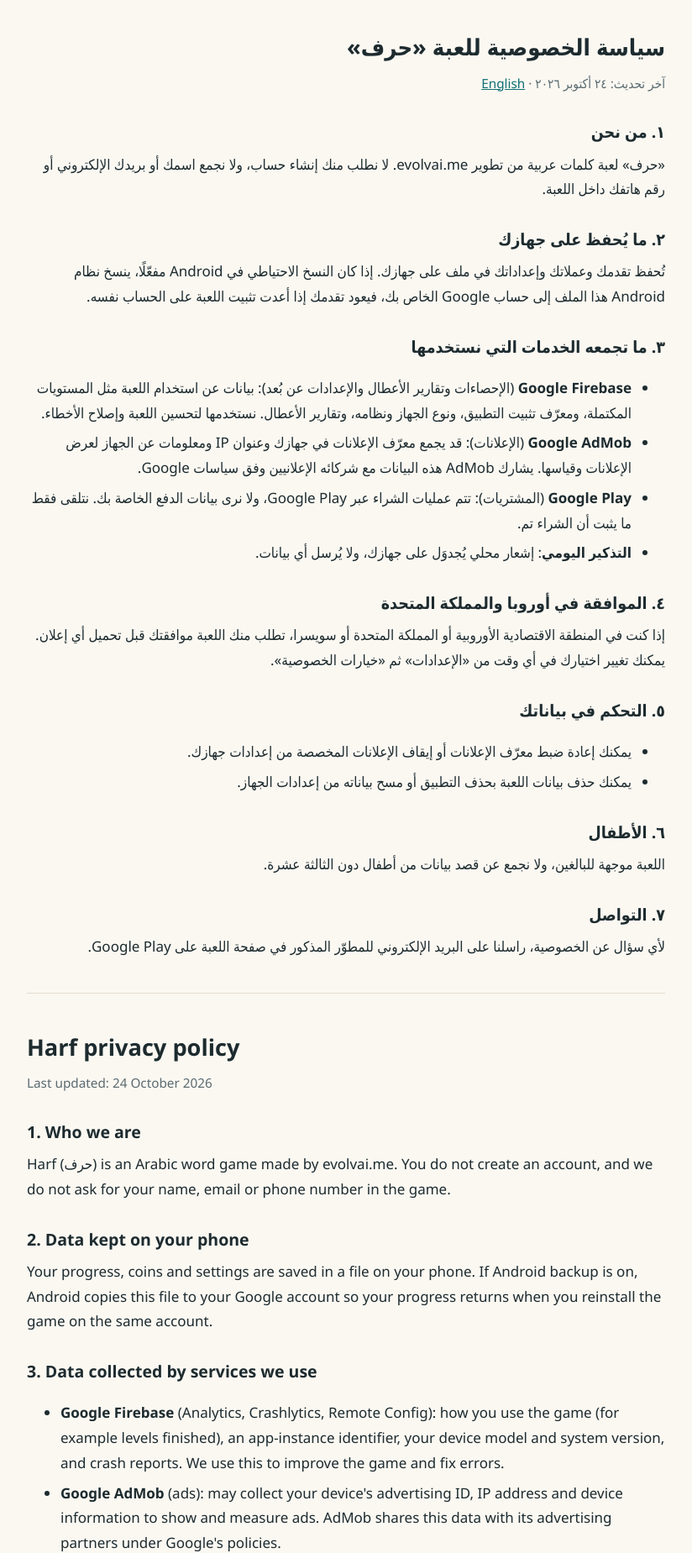
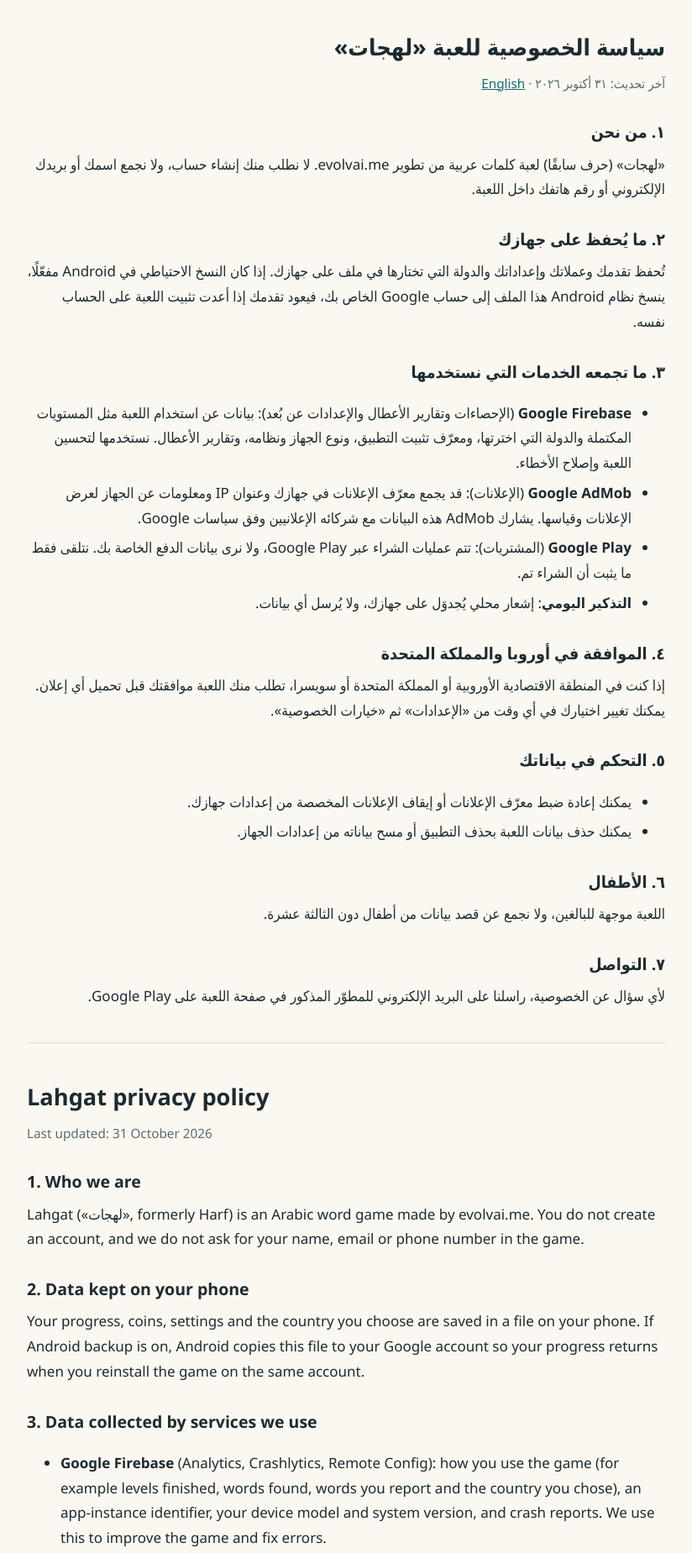
Before and after one commit to evolvai-me/evolvai-me.github.io, a plain HTML site: page harf/privacy/index.html in a window 1280 px wide. Shown: the top 1849 px of the page at 84% size, without its empty margins (228-1052 px from the left). Drawn offline with Linux system fonts and the light colour scheme.

Commit message:
Harf privacy: rename to Lahgat and mention the chosen country
The game now ships as «لهجات» (formerly Harf) on the same Play app, and asks the
player's country, which is kept on the phone and sent with analytics. The URL
stays /harf/privacy/ because release builds and the AdMob consent message link to it.

Co-Authored-By: Claude Opus 5.5 <noreply@anthropic.com>

```diff
--- a/harf/privacy/index.html
+++ b/harf/privacy/index.html
@@ -3,7 +3,7 @@
 <head>
 <meta charset="utf-8">
 <meta name="viewport" content="width=device-width, initial-scale=1">
-<title>سياسة الخصوصية — حرف | Harf privacy policy</title>
+<title>سياسة الخصوصية — لهجات | Lahgat privacy policy</title>
 <style>
   :root { --text: #1d2b2f; --muted: #5b6b70; --bg: #fbf8f2; --rule: #e3dccd; --link: #0e6f73; }
   @media (prefers-color-scheme: dark) { :root { --text: #e8eef0; --muted: #a9b6ba; --bg: #10191b; --rule: #2a3a3e; --link: #6fd0cf; } }
@@ -21,18 +21,18 @@
 <body>
 <main>
 <section lang="ar" dir="rtl">
-  <h1>سياسة الخصوصية للعبة «حرف»</h1>
-  <p class="meta">آخر تحديث: ٢٤ أكتوبر ٢٠٢٦ · <a href="#en">English</a></p>
+  <h1>سياسة الخصوصية للعبة «لهجات»</h1>
+  <p class="meta">آخر تحديث: ٣١ أكتوبر ٢٠٢٦ · <a href="#en">English</a></p>
 
   <h2>١. من نحن</h2>
-  <p>«حرف» لعبة كلمات عربية من تطوير evolvai.me. لا نطلب منك إنشاء حساب، ولا نجمع اسمك أو بريدك الإلكتروني أو رقم هاتفك داخل اللعبة.</p>
+  <p>«لهجات» (حرف سابقًا) لعبة كلمات عربية من تطوير evolvai.me. لا نطلب منك إنشاء حساب، ولا نجمع اسمك أو بريدك الإلكتروني أو رقم هاتفك داخل اللعبة.</p>
 
   <h2>٢. ما يُحفظ على جهازك</h2>
-  <p>تُحفظ تقدمك وعملاتك وإعداداتك في ملف على جهازك. إذا كان النسخ الاحتياطي في Android مفعّلًا، ينسخ نظام Android هذا الملف إلى حساب Google الخاص بك، فيعود تقدمك إذا أعدت تثبيت اللعبة على الحساب نفسه.</p>
+  <p>تُحفظ تقدمك وعملاتك وإعداداتك والدولة التي تختارها في ملف على جهازك. إذا كان النسخ الاحتياطي في Android مفعّلًا، ينسخ نظام Android هذا الملف إلى حساب Google الخاص بك، فيعود تقدمك إذا أعدت تثبيت اللعبة على الحساب نفسه.</p>
 
   <h2>٣. ما تجمعه الخدمات التي نستخدمها</h2>
   <ul>
-    <li><strong>Google Firebase</strong> (الإحصاءات وتقارير الأعطال والإعدادات عن بُعد): بيانات عن استخدام اللعبة مثل المستويات المكتملة، ومعرّف تثبيت التطبيق، ونوع الجهاز ونظامه، وتقارير الأعطال. نستخدمها لتحسين اللعبة وإصلاح الأخطاء.</li>
+    <li><strong>Google Firebase</strong> (الإحصاءات وتقارير الأعطال والإعدادات عن بُعد): بيانات عن استخدام اللعبة مثل المستويات المكتملة والدولة التي اخترتها، ومعرّف تثبيت التطبيق، ونوع الجهاز ونظامه، وتقارير الأعطال. نستخدمها لتحسين اللعبة وإصلاح الأخطاء.</li>
     <li><strong>Google AdMob</strong> (الإعلانات): قد يجمع معرّف الإعلانات في جهازك وعنوان IP ومعلومات عن الجهاز لعرض الإعلانات وقياسها. يشارك AdMob هذه البيانات مع شركائه الإعلانيين وفق سياسات Google.</li>
     <li><strong>Google Play</strong> (المشتريات): تتم عمليات الشراء عبر Google Play، ولا نرى بيانات الدفع الخاصة بك. نتلقى فقط ما يثبت أن الشراء تم.</li>
     <li><strong>التذكير اليومي</strong>: إشعار محلي يُجدوَل على جهازك، ولا يُرسل أي بيانات.</li>
@@ -57,18 +57,18 @@
 <hr>
 
 <section id="en" lang="en" dir="ltr">
-  <h1>Harf privacy policy</h1>
-  <p class="meta">Last updated: 24 October 2026</p>
+  <h1>Lahgat privacy policy</h1>
+  <p class="meta">Last updated: 31 October 2026</p>
 
   <h2>1. Who we are</h2>
-  <p>Harf (حرف) is an Arabic word game made by evolvai.me. You do not create an account, and we do not ask for your name, email or phone number in the game.</p>
+  <p>Lahgat («لهجات», formerly Harf) is an Arabic word game made by evolvai.me. You do not create an account, and we do not ask for your name, email or phone number in the game.</p>
 
   <h2>2. Data kept on your phone</h2>
-  <p>Your progress, coins and settings are saved in a file on your phone. If Android backup is on, Android copies this file to your Google account so your progress returns when you reinstall the game on the same account.</p>
+  <p>Your progress, coins, settings and the country you choose are saved in a file on your phone. If Android backup is on, Android copies this file to your Google account so your progress returns when you reinstall the game on the same account.</p>
 
   <h2>3. Data collected by services we use</h2>
   <ul>
-    <li><strong>Google Firebase</strong> (Analytics, Crashlytics, Remote Config): how you use the game (for example levels finished), an app-instance identifier, your device model and system version, and crash reports. We use this to improve the game and fix errors.</li>
+    <li><strong>Google Firebase</strong> (Analytics, Crashlytics, Remote Config): how you use the game (for example levels finished, words found, words you report and the country you chose), an app-instance identifier, your device model and system version, and crash reports. We use this to improve the game and fix errors.</li>
     <li><strong>Google AdMob</strong> (ads): may collect your device's advertising ID, IP address and device information to show and measure ads. AdMob shares this data with its advertising partners under Google's policies.</li>
     <li><strong>Google Play</strong> (purchases): purchases go through Google Play; we never see your payment details, only confirmation that a purchase happened.</li>
     <li><strong>Daily reminder</strong>: a local notification scheduled on your phone; it sends no data.</li>
@@ -87,7 +87,7 @@
   <p>The game is meant for adults. We do not knowingly collect data from children under 13.</p>
 
   <h2>7. Contact</h2>
-  <p>For any privacy question, write to the developer email shown on Harf's Google Play page.</p>
+  <p>For any privacy question, write to the developer email shown on the game's Google Play page.</p>
 </section>
 </main>
 </body>
```
